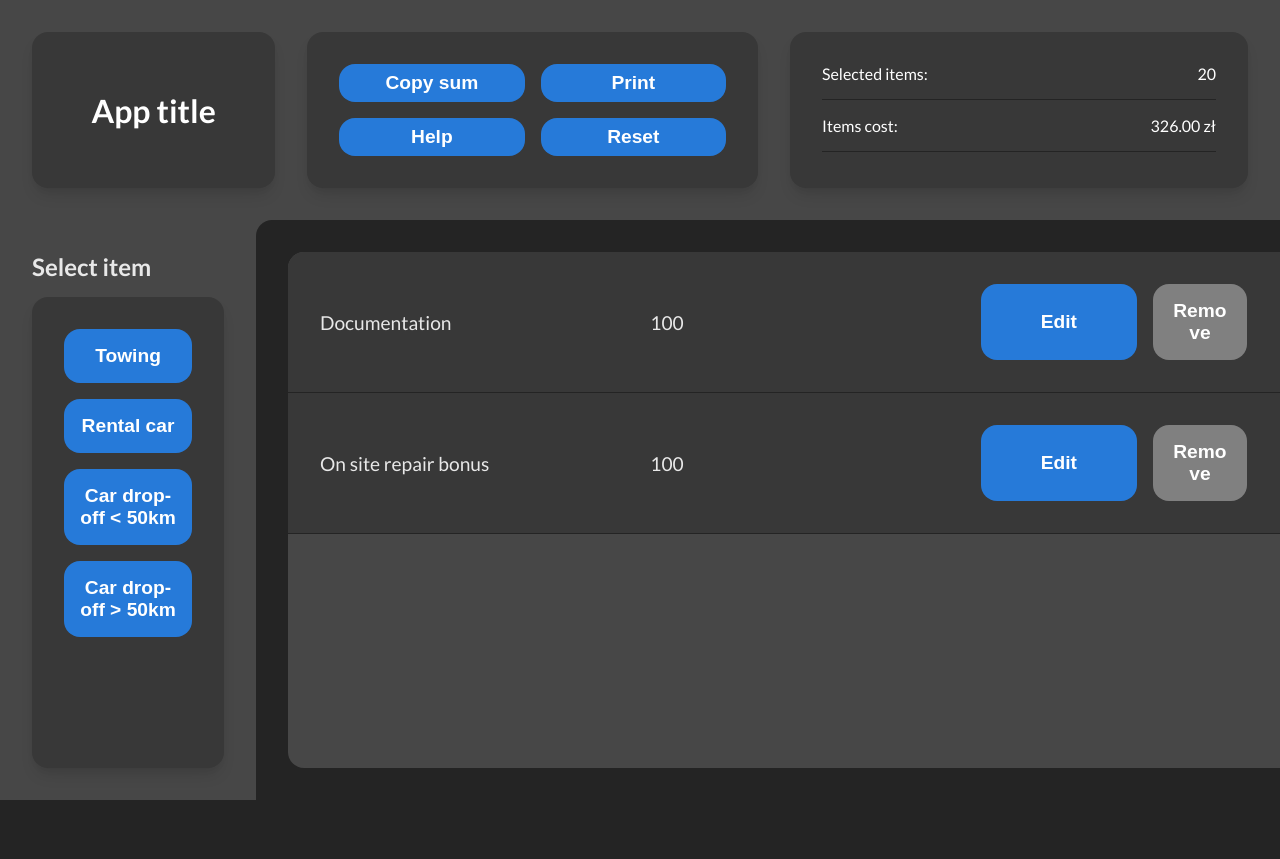
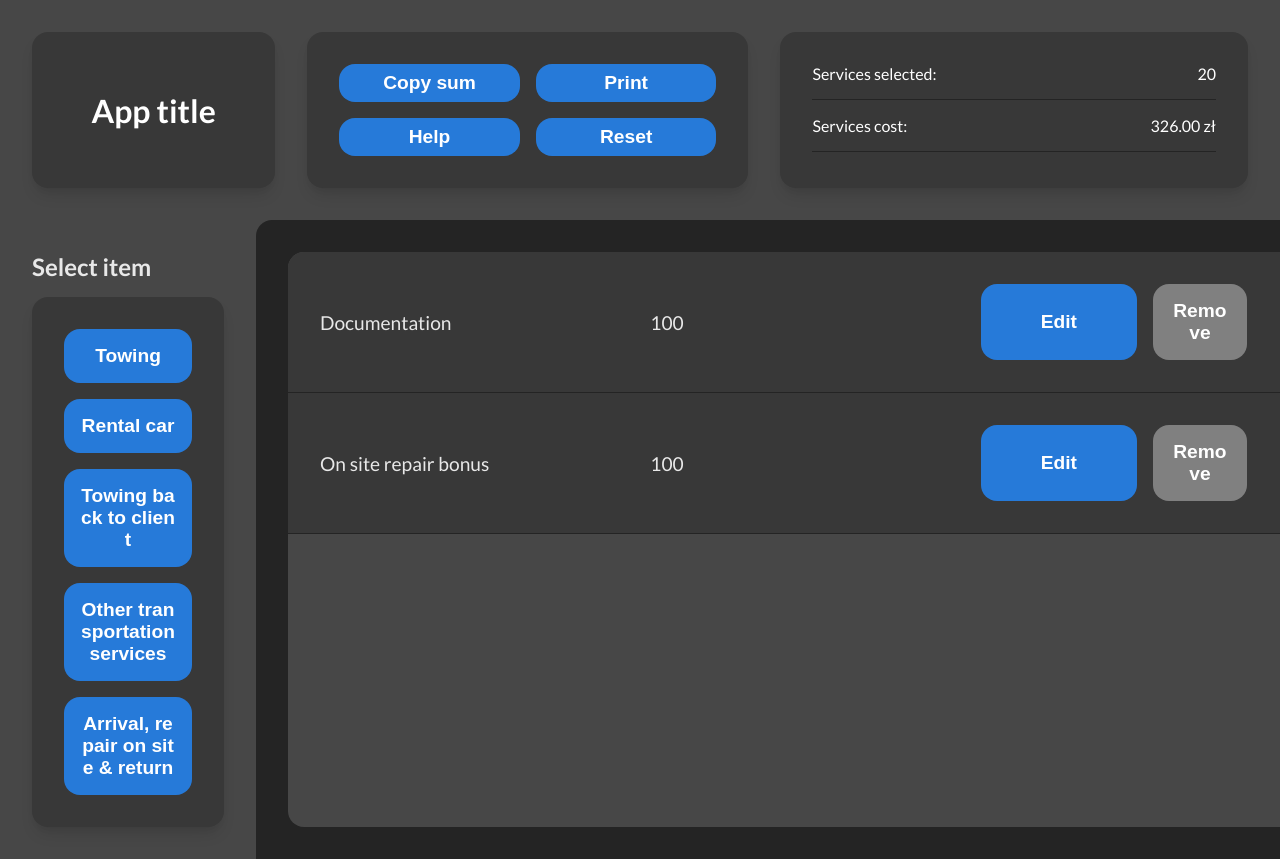
Before and after one commit to goodideagiver/mobility-calculator, a React (Create React App) app: page / in a window 1280 px wide. Before the commit the page ends 800 px from the top, so only its background shows below. Built offline with nearby package versions, Linux system fonts and the light colour scheme.

Commit message:
added financial config file

```diff
--- a/src/components/SelectedItemsSum/SelectedItemsSum.js
+++ b/src/components/SelectedItemsSum/SelectedItemsSum.js
@@ -19,11 +19,11 @@ const SelectedItemsSum = (props) => {
 		<div className='inner-panel'>
 			<Layout>
 				<Row>
-					<span>Selected items: </span>
+					<span>Services selected: </span>
 					<span>20</span>
 				</Row>
 				<Row>
-					<span>Items cost: </span>
+					<span>Services cost: </span>
 					<span>326.00 zł</span>
 				</Row>
 			</Layout>
--- a/src/placeholder/items.js
+++ b/src/placeholder/items.js
@@ -10,12 +10,7 @@ const items = [
 		sum: 0,
 	},
 	{
-		name: 'Car drop-off < 50km',
-		selected: false,
-		sum: 0,
-	},
-	{
-		name: 'Car drop-off > 50km',
+		name: 'Towing back to client',
 		selected: false,
 		sum: 0,
 	},
@@ -29,6 +24,16 @@ const items = [
 		selected: true,
 		sum: 100,
 	},
+	{
+		name: 'Other transportation services',
+		selected: false,
+		sum: 100,
+	},
+	{
+		name: 'Arrival, repair on site & return',
+		selected: false,
+		sum: 100,
+	},
 ];
 
 export default items;
```
Also changed, not shown: src/data/financialConfig.js (added, +18 -0 lines).
